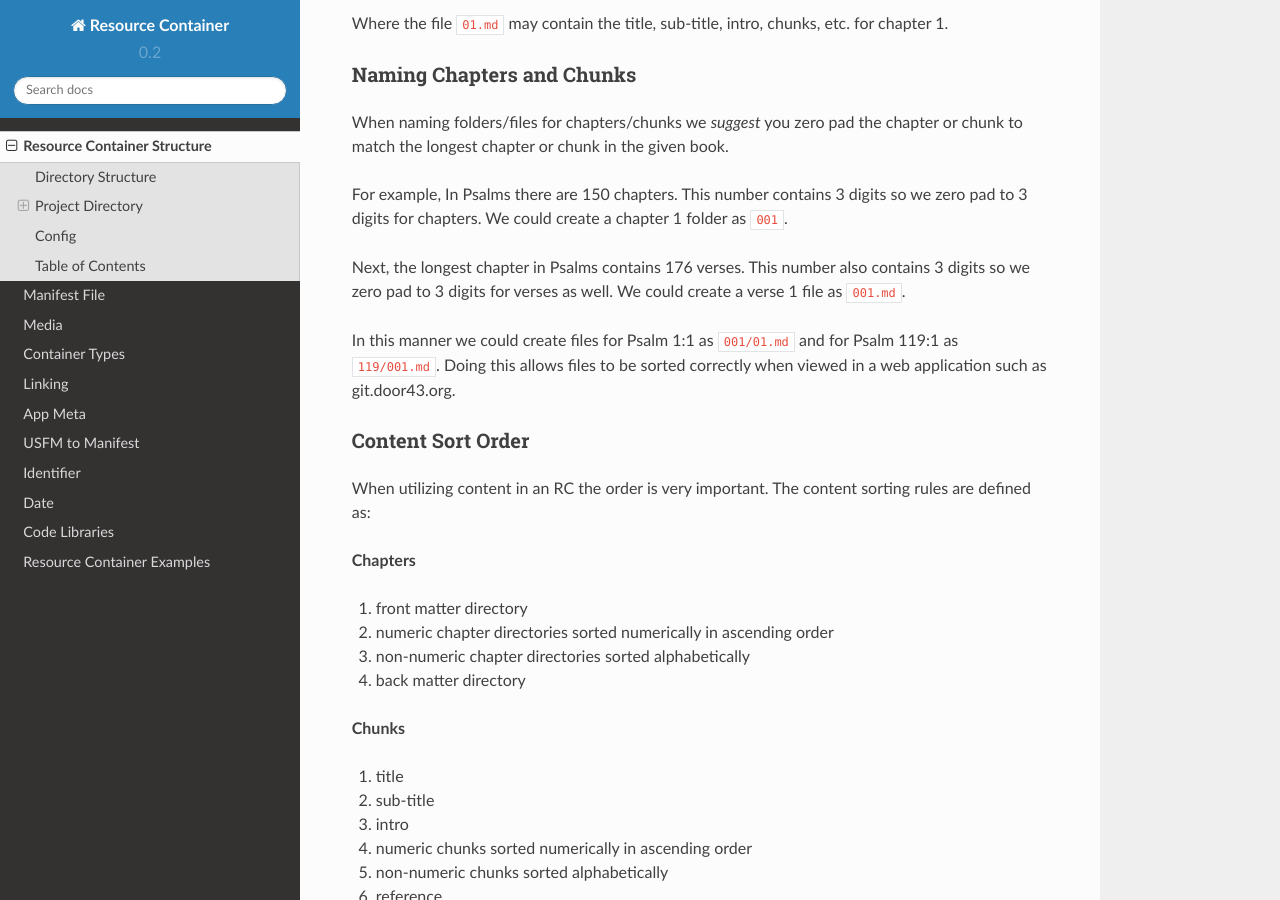
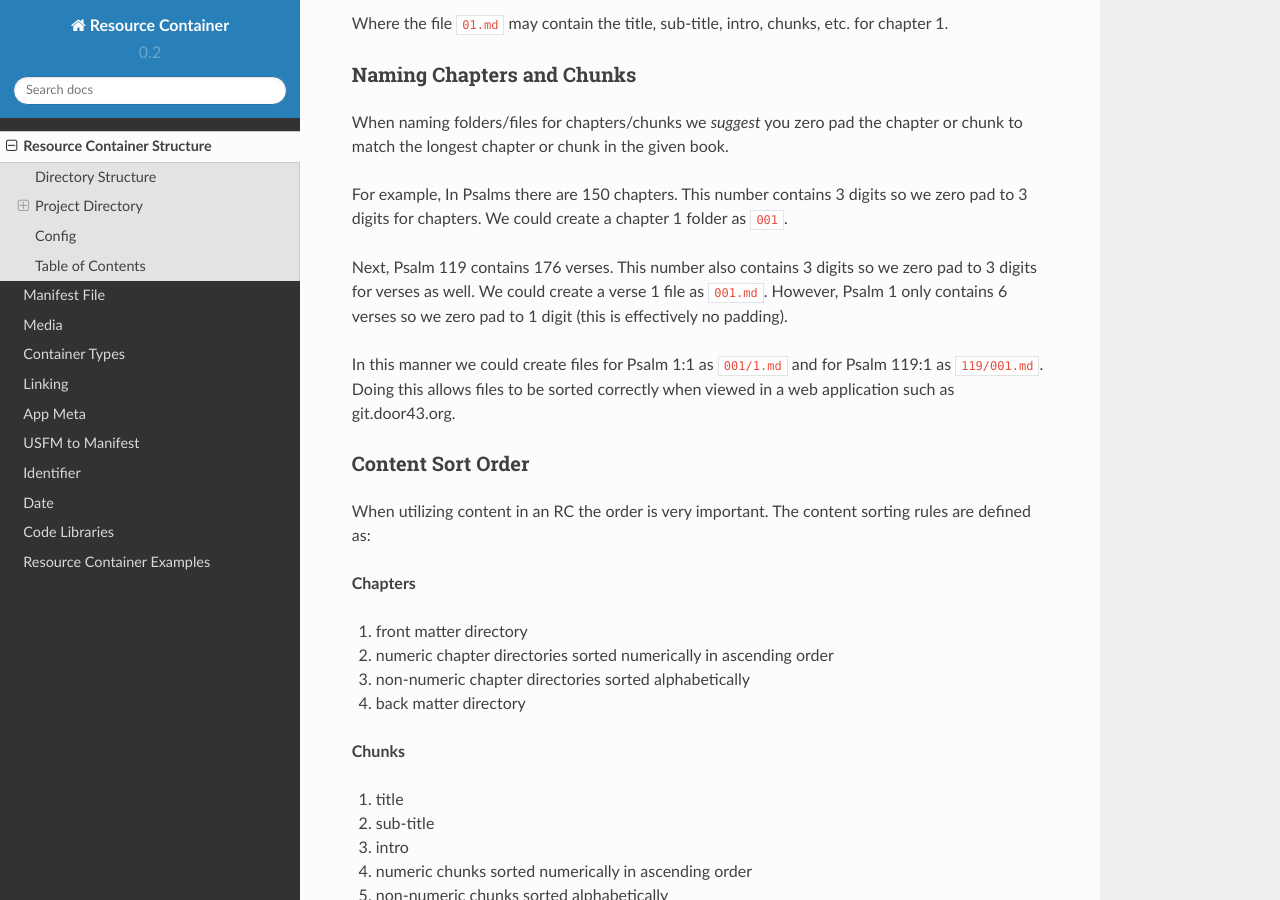
Before and after one commit to unfoldingWord-dev/Resource-Container, a Sphinx documentation site: the page built from docs/structure.rst, in a window 1280 px wide and 900 px high, scrolled down 3153 px. Built offline with Sphinx 7.4.7 and the Read the Docs theme 2.0.0, drawn with Linux system fonts in a browser that asks for light colours.

Commit message:
updated the wording to be a bit more clear.

```diff
--- a/docs/structure.rst
+++ b/docs/structure.rst
@@ -156,9 +156,9 @@ When naming folders/files for chapters/chunks we *suggest* you zero pad the chap
 For example,
 In Psalms there are 150 chapters. This number contains 3 digits so we zero pad to 3 digits for chapters. We could create a chapter 1 folder as ``001``.
 
-Next, the longest chapter in Psalms contains 176 verses. This number also contains 3 digits so we zero pad to 3 digits for verses as well. We could create a verse 1 file as ``001.md``.
+Next, Psalm 119 contains 176 verses. This number also contains 3 digits so we zero pad to 3 digits for verses as well. We could create a verse 1 file as ``001.md``. However, Psalm 1 only contains 6 verses so we zero pad to 1 digit (this is effectively no padding).
 
-In this manner we could create files for Psalm 1:1 as ``001/01.md`` and for Psalm 119:1 as ``119/001.md``. Doing this allows files to be sorted correctly when viewed in a web application such as git.door43.org.
+In this manner we could create files for Psalm 1:1 as ``001/1.md`` and for Psalm 119:1 as ``119/001.md``. Doing this allows files to be sorted correctly when viewed in a web application such as git.door43.org.
 
 
 Content Sort Order
```
